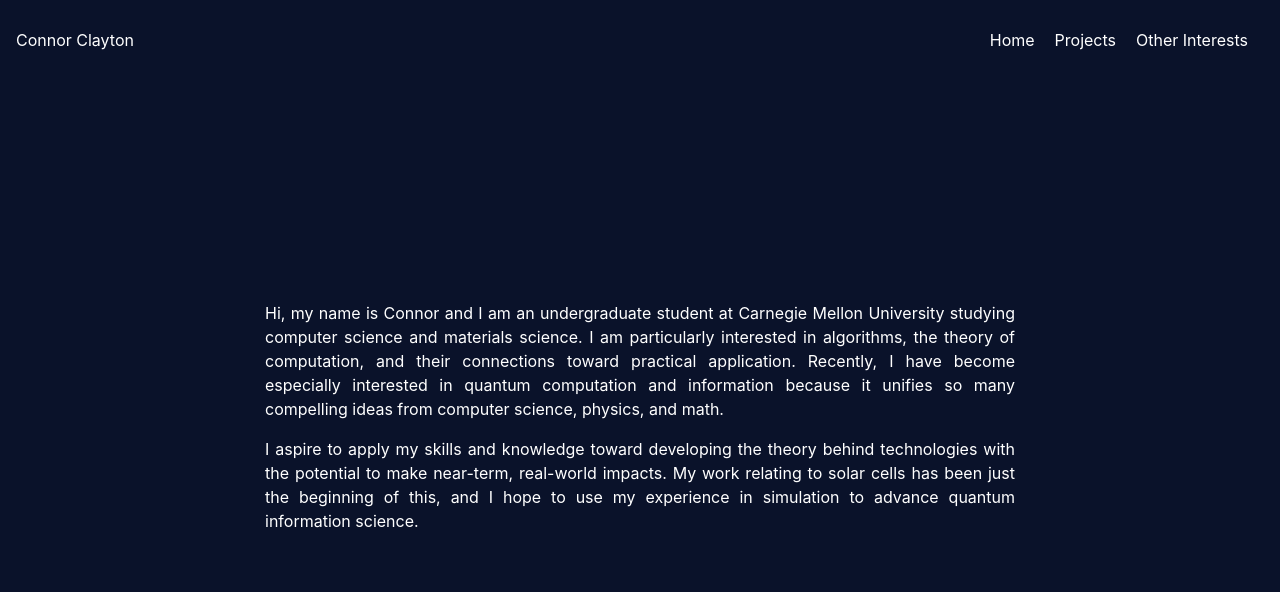
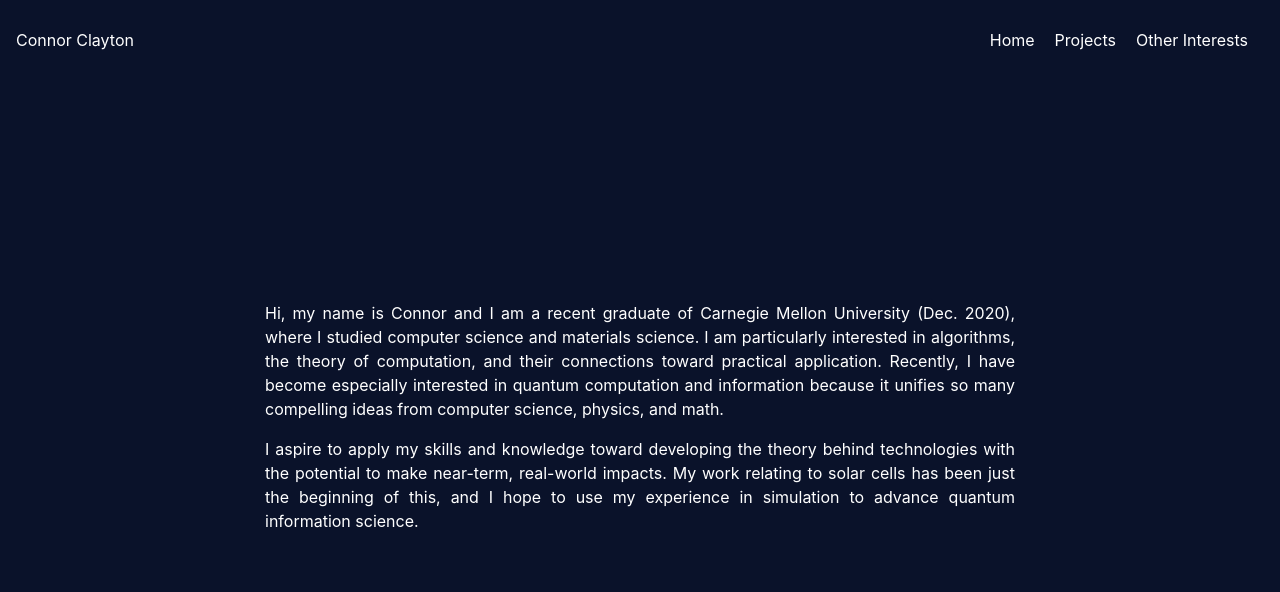
Before and after one commit to cbclayton/cbclayton.github.io, a plain HTML site: page index.html in a window 1280 px wide. Drawn offline with nearby package versions, Linux system fonts and the light colour scheme.

Commit message:
Update index.html

```diff
--- a/index.html
+++ b/index.html
@@ -33,7 +33,7 @@
           <div class="row pagebody">
             <div class="text-justify">
               <!--<h2 style="padding-bottom: 25px" class="text-center">Computational Science</h2>-->
-              <p>Hi, my name is Connor and I am an undergraduate student at Carnegie Mellon University studying computer science and materials science. I am particularly interested in algorithms, the theory of computation, and their connections toward practical application. Recently, I have become especially interested in quantum computation and information because it unifies so many compelling ideas from computer science, physics, and math.</p>
+              <p>Hi, my name is Connor and I am a recent graduate of Carnegie Mellon University (Dec. 2020), where I studied computer science and materials science. I am particularly interested in algorithms, the theory of computation, and their connections toward practical application. Recently, I have become especially interested in quantum computation and information because it unifies so many compelling ideas from computer science, physics, and math.</p>
               <p style="padding-bottom: 40px;">I aspire to apply my skills and knowledge toward developing the theory behind technologies with the potential to make near-term, real-world impacts. My work relating to solar cells has been just the beginning of this, and I hope to use my experience in simulation to advance quantum information science.</p>
             </div>
           </div>
```
